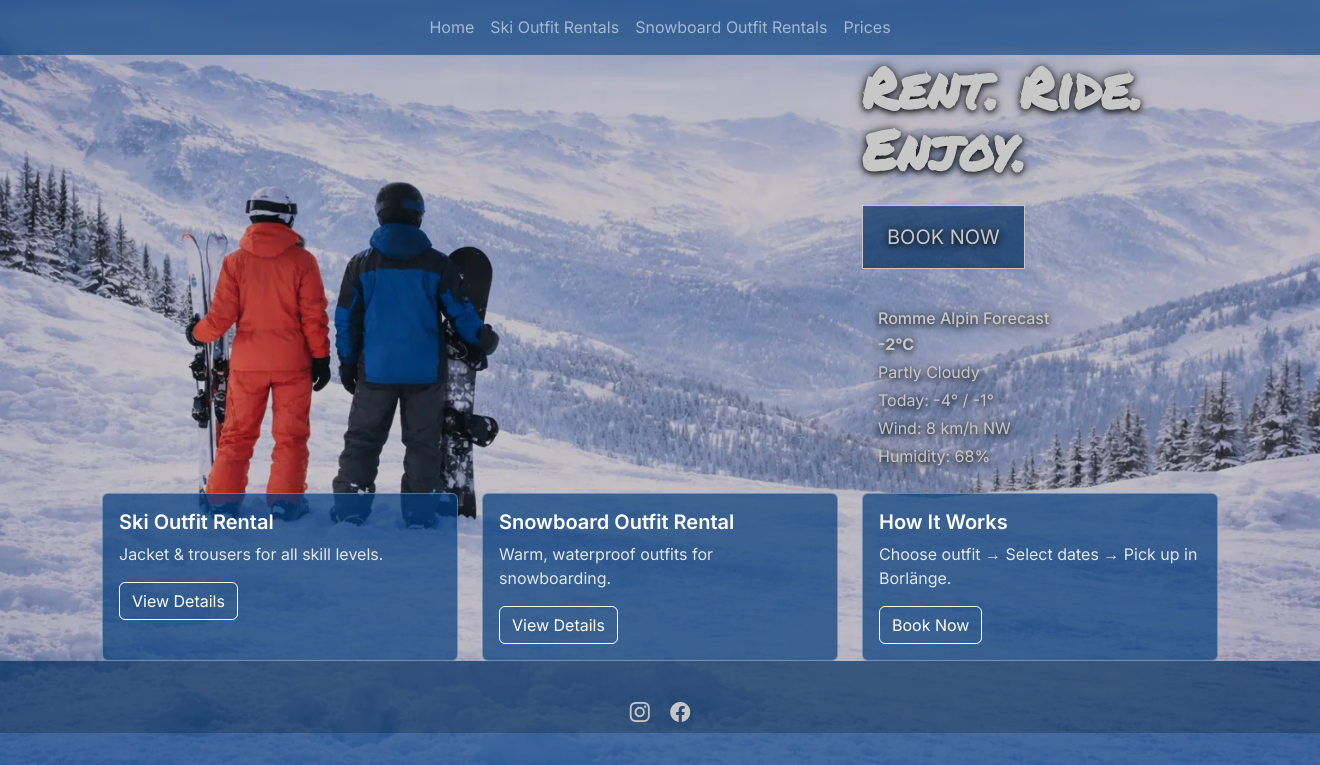
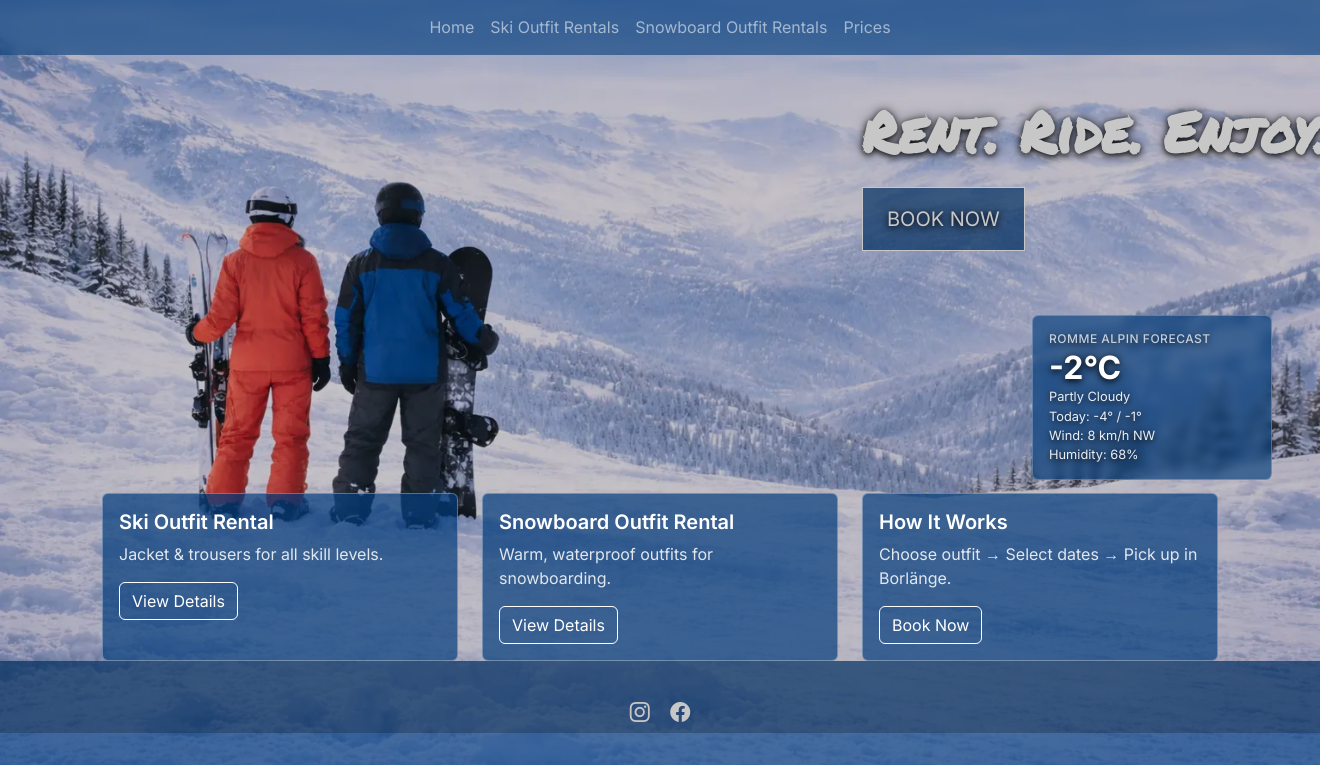
Before and after one commit to jolantadjatlova/GlacierGear, a Django app: page / in a window 1320 px wide. Shown: the part 67-832 px from the top of the page. Run offline with Django 3.2, Linux system fonts and the light colour scheme.

Commit message:
Add weather widget styles

```diff
--- a/home/static/css/base.css
+++ b/home/static/css/base.css
@@ -80,6 +80,7 @@ body::before {
 .hero-heading {
     font-family: 'Permanent Marker', cursive;
     color: #fff;
+    white-space: nowrap;
     line-height: 1.1;
 }
 
@@ -99,6 +100,39 @@ body::before {
 .hero-btn:hover {
     background-color: white !important;
     color: var(--navy) !important;
+}
+
+.weather-widget {
+    background-color: rgba(3, 60, 124, 0.65);
+    border: 1px solid rgba(255, 255, 255, 0.25);
+    border-radius: 0.4rem;
+
+    padding: 0.8rem 1rem;
+    max-width: 240px;
+    font-size: 0.85rem;
+
+    backdrop-filter: blur(4px);
+    position: relative;
+    left: 170px;
+    top: 40px;
+}
+
+.weather-widget p {
+    margin-bottom: 0.2rem;
+    font-size: 0.8rem;
+    line-height: 1.2;
+    opacity: 0.9;
+}
+
+.weather-widget h6 {
+    font-size: 0.75rem;
+    opacity: 0.7;
+    letter-spacing: 0.5px;
+    text-transform: uppercase;
+}
+.weather-temp {
+    font-size: 2rem;
+    line-height: 1.1;
 }
 .card {
     background-color: rgba(3, 60, 124, 0.7);
```
